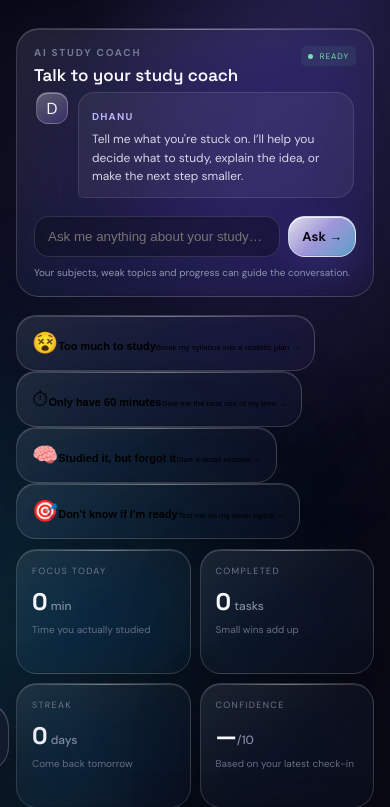
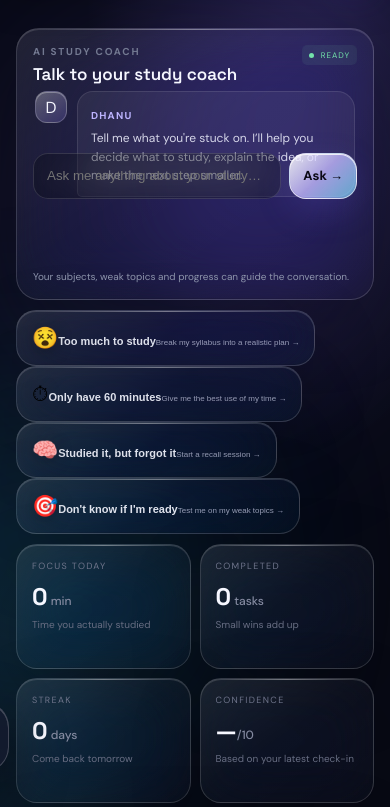
Before and after one commit to dhanush893/DhanuStudyOS, a Flask app: page / in a window 390 px wide. Shown: the part 64-871 px from the top of the page. Run offline with Flask 3, Linux system fonts and the light colour scheme.

Commit message:
Fix dashboard glass card readability and coach prominence

```diff
--- a/static/student.css
+++ b/static/student.css
@@ -76,3 +76,19 @@ body{padding-bottom:92px;background:radial-gradient(90% 45% at 80% 0,rgba(133,10
 .coach-status{margin-top:9px;font-size:10px;color:#8f96ae}
 .coach-form.is-thinking{opacity:.72}
 @media(max-width:700px){.coach-form .primary-btn{padding:0 13px}.coach-chat{max-height:280px}}
+
+/* Dashboard polish: readable glass cards and AI-first layout */
+.dashboard-mentor{margin-bottom:12px!important}
+.dashboard-mentor .panel-head h2{font-size:22px}
+.student-problem-grid{margin-top:12px}
+.problem-card b,.problem-card small{color:rgba(244,246,255,.92)!important}
+.problem-card small{color:rgba(206,211,235,.72)!important}
+.problem-card span{filter:drop-shadow(0 3px 8px rgba(0,0,0,.25))}
+.problem-card{background:linear-gradient(145deg,rgba(255,255,255,.10),rgba(99,105,220,.055),rgba(35,190,220,.035))!important}
+.dashboard-mentor .coach-form .primary-btn{min-height:46px}
+@media(max-width:700px){
+ .dashboard-mentor{padding:16px!important;margin-bottom:10px!important}
+ .dashboard-mentor .panel-head h2{font-size:18px}
+ .dashboard-mentor .coach-form{position:sticky;bottom:84px;z-index:5}
+ .student-problem-grid{margin-top:10px!important}
+}
```
